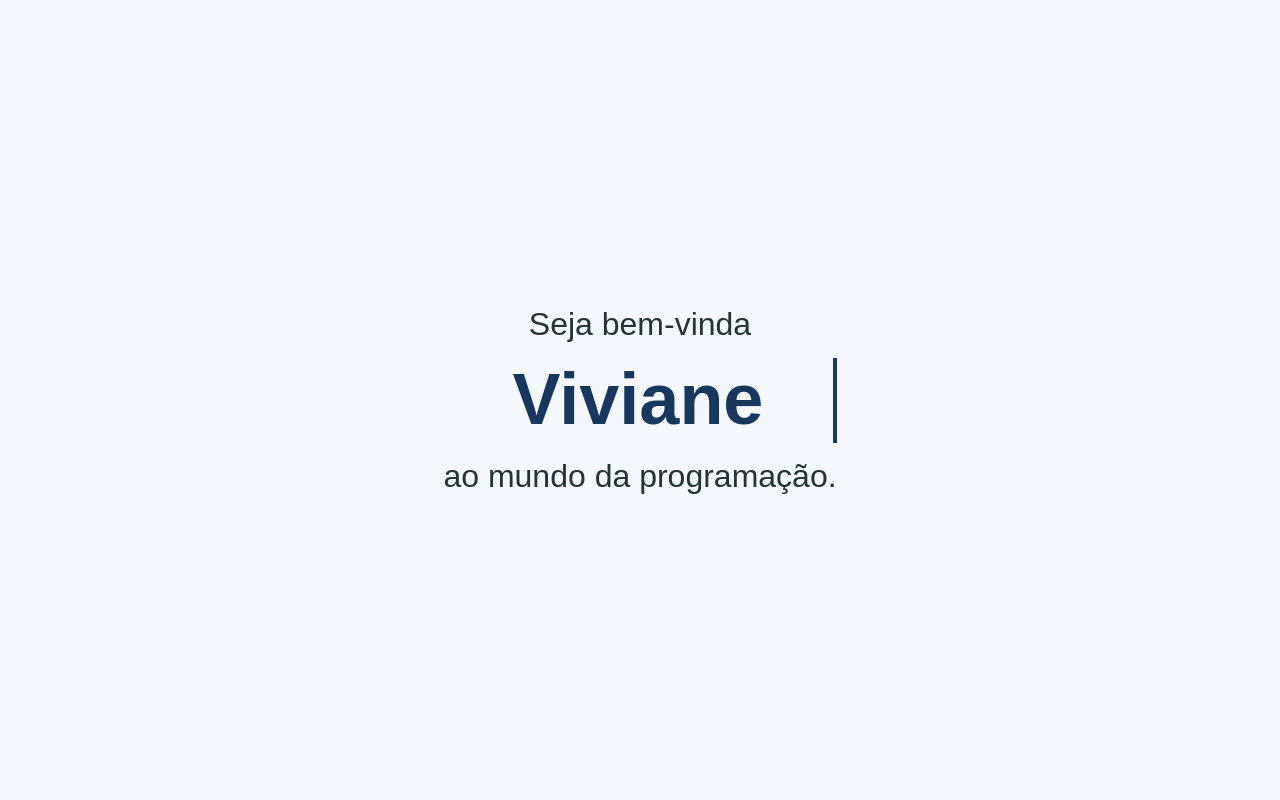
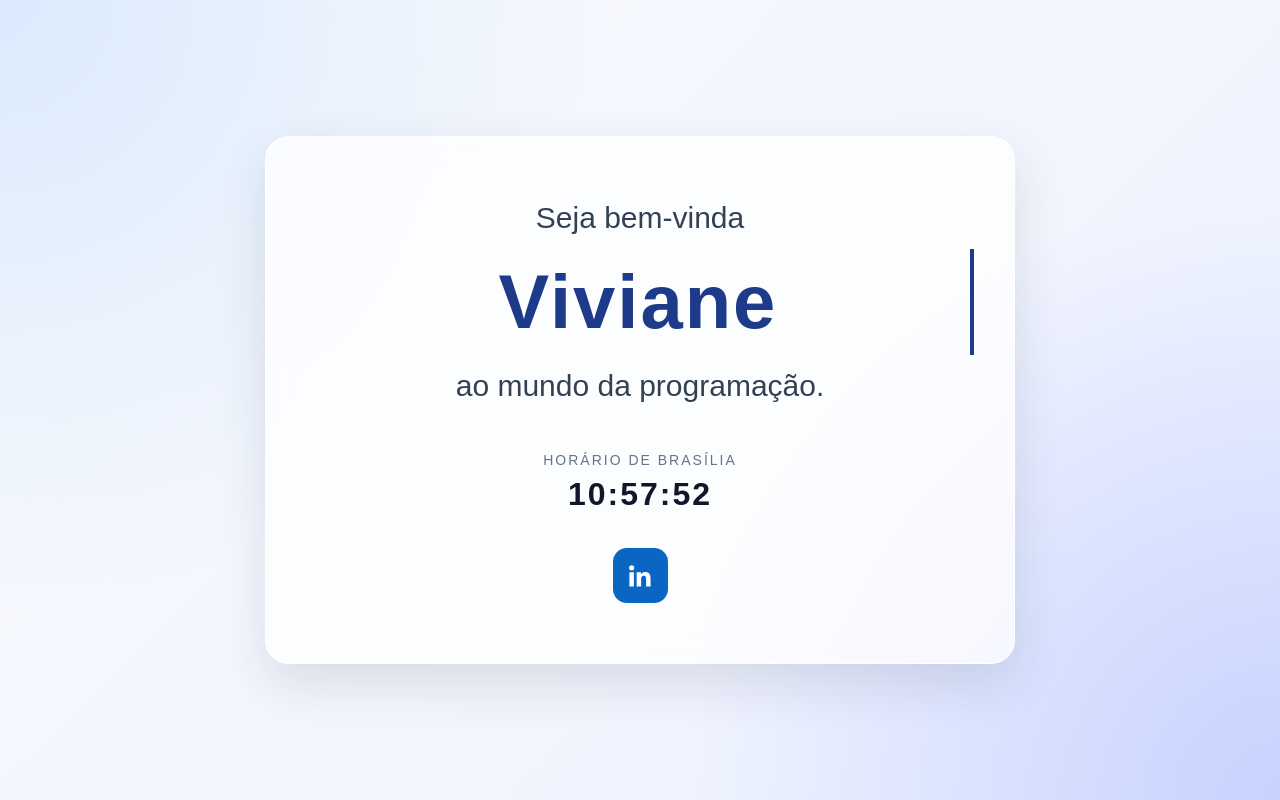
Before and after one commit to inshenrique/viviane, a plain HTML site: page index.html in a window 1280 px wide. Drawn offline with Linux system fonts and the light colour scheme.

Commit message:
Enhance index.html layout and styles
Updated styling and layout for improved design. Adjusted font sizes, colors, and added a clock feature.

```diff
--- a/index.html
+++ b/index.html
@@ -1,5 +1,6 @@
 <!DOCTYPE html>
 <html lang="pt-BR">
+
 <head>
     <meta charset="UTF-8">
     <meta name="viewport" content="width=device-width, initial-scale=1.0">
@@ -7,75 +8,238 @@
     <title>Bem-vinda, Viviane!</title>
 
     <style>
+
+        * {
+            box-sizing: border-box;
+        }
+
         body {
             margin: 0;
-            height: 100vh;
+            min-height: 100vh;
 
             display: flex;
             align-items: center;
             justify-content: center;
 
-            background-color: #f4f7fb;
+            font-family: Arial, Helvetica, sans-serif;
 
-            font-family: Arial, Helvetica, sans-serif;
+            background:
+                radial-gradient(circle at top left, #dbeafe, transparent 40%),
+                radial-gradient(circle at bottom right, #c7d2fe, transparent 40%),
+                linear-gradient(135deg, #f8fafc, #eef2ff);
+
+            color: #1e293b;
         }
 
         .container {
+            width: 90%;
+            max-width: 750px;
+
             text-align: center;
-            padding: 40px;
+
+            padding: 60px 40px;
+
+            background: rgba(255, 255, 255, 0.75);
+
+            border: 1px solid rgba(255, 255, 255, 0.9);
+
+            border-radius: 24px;
+
+            box-shadow:
+                0 20px 50px rgba(30, 41, 59, 0.12);
+
+            backdrop-filter: blur(12px);
         }
 
         .texto {
-            font-size: 32px;
-            color: #263238;
+            font-size: 30px;
+            font-weight: 400;
+
+            color: #334155;
+
+            line-height: 1.4;
         }
 
         #viviane {
             display: block;
 
-            margin: 15px 0;
+            margin: 10px 0;
 
-            font-size: 72px;
-            font-weight: bold;
+            min-height: 95px;
 
-            color: #17375e;
+            font-size: 76px;
+            font-weight: 700;
 
-            min-height: 85px;
+            letter-spacing: 2px;
+
+            color: #1e3a8a;
         }
 
         .cursor {
-            border-right: 4px solid #17375e;
+            border-right: 4px solid #1e3a8a;
+
             animation: piscar 0.7s infinite;
         }
 
         @keyframes piscar {
+
             0%, 50% {
-                border-color: #17375e;
+                border-color: #1e3a8a;
             }
 
             51%, 100% {
                 border-color: transparent;
             }
+
         }
+
+
+        /* RELÓGIO */
+
+        .relogio-container {
+            margin-top: 45px;
+        }
+
+        .relogio-titulo {
+            font-size: 14px;
+
+            text-transform: uppercase;
+
+            letter-spacing: 2px;
+
+            color: #64748b;
+
+            margin-bottom: 8px;
+        }
+
+        #relogio {
+            font-size: 32px;
+            font-weight: 600;
+
+            color: #0f172a;
+
+            letter-spacing: 2px;
+        }
+
+
+        /* LINKEDIN */
+
+        .linkedin {
+            margin-top: 35px;
+        }
+
+        .linkedin a {
+            display: inline-flex;
+
+            align-items: center;
+            justify-content: center;
+
+            width: 55px;
+            height: 55px;
+
+            border-radius: 14px;
+
+            background-color: #0a66c2;
+
+            transition: 0.3s;
+        }
+
+        .linkedin a:hover {
+            transform: translateY(-5px);
+
+            box-shadow:
+                0 10px 20px rgba(10, 102, 194, 0.3);
+        }
+
+        .linkedin svg {
+            width: 30px;
+            height: 30px;
+
+            fill: white;
+        }
+
+
+        /* AJUSTE PARA CELULAR */
+
+        @media (max-width: 600px) {
+
+            .container {
+                padding: 45px 20px;
+            }
+
+            .texto {
+                font-size: 23px;
+            }
+
+            #viviane {
+                font-size: 55px;
+                min-height: 70px;
+            }
+
+            #relogio {
+                font-size: 27px;
+            }
+
+        }
+
     </style>
+
 </head>
+
 
 <body>
 
-    <div class="container">
+    <main class="container">
 
         <div class="texto">
+
             Seja bem-vinda
 
             <span id="viviane" class="cursor"></span>
 
             ao mundo da programação.
+
         </div>
 
-    </div>
+
+        <div class="relogio-container">
+
+            <div class="relogio-titulo">
+                Horário de Brasília
+            </div>
+
+            <div id="relogio">
+                00:00:00
+            </div>
+
+        </div>
+
+
+        <div class="linkedin">
+
+            <a
+                href="https://www.linkedin.com/"
+                target="_blank"
+                aria-label="LinkedIn"
+                title="Acessar LinkedIn"
+            >
+
+                <svg viewBox="0 0 24 24">
+
+                    <path d="M20.45 20.45h-3.56v-5.57c0-1.33-.03-3.04-1.85-3.04-1.85 0-2.14 1.45-2.14 2.94v5.67H9.34V9h3.42v1.56h.05c.48-.9 1.64-1.85 3.37-1.85 3.6 0 4.27 2.37 4.27 5.46v6.28zM5.32 7.43a2.06 2.06 0 1 1 0-4.12 2.06 2.06 0 0 1 0 4.12zM7.1 20.45H3.54V9H7.1v11.45z"/>
+
+                </svg>
+
+            </a>
+
+        </div>
+
+    </main>
 
 
     <script>
+
+        /* ANIMAÇÃO DO NOME */
 
         const nome = "Viviane";
 
@@ -92,15 +256,44 @@
 
                 letraAtual++;
 
-                setTimeout(escreverNome, 250);
+                setTimeout(escreverNome, 220);
+
             }
 
         }
 
+        escreverNome();
 
-        escreverNome();
+
+
+        /* RELÓGIO DE BRASÍLIA */
+
+        function atualizarRelogio() {
+
+            const agora = new Date();
+
+            const horarioBrasilia =
+                agora.toLocaleTimeString(
+                    "pt-BR",
+                    {
+                        timeZone: "America/Sao_Paulo",
+                        hour: "2-digit",
+                        minute: "2-digit",
+                        second: "2-digit"
+                    }
+                );
+
+            document.getElementById("relogio").textContent =
+                horarioBrasilia;
+
+        }
+
+        atualizarRelogio();
+
+        setInterval(atualizarRelogio, 1000);
 
     </script>
 
 </body>
+
 </html>
```
